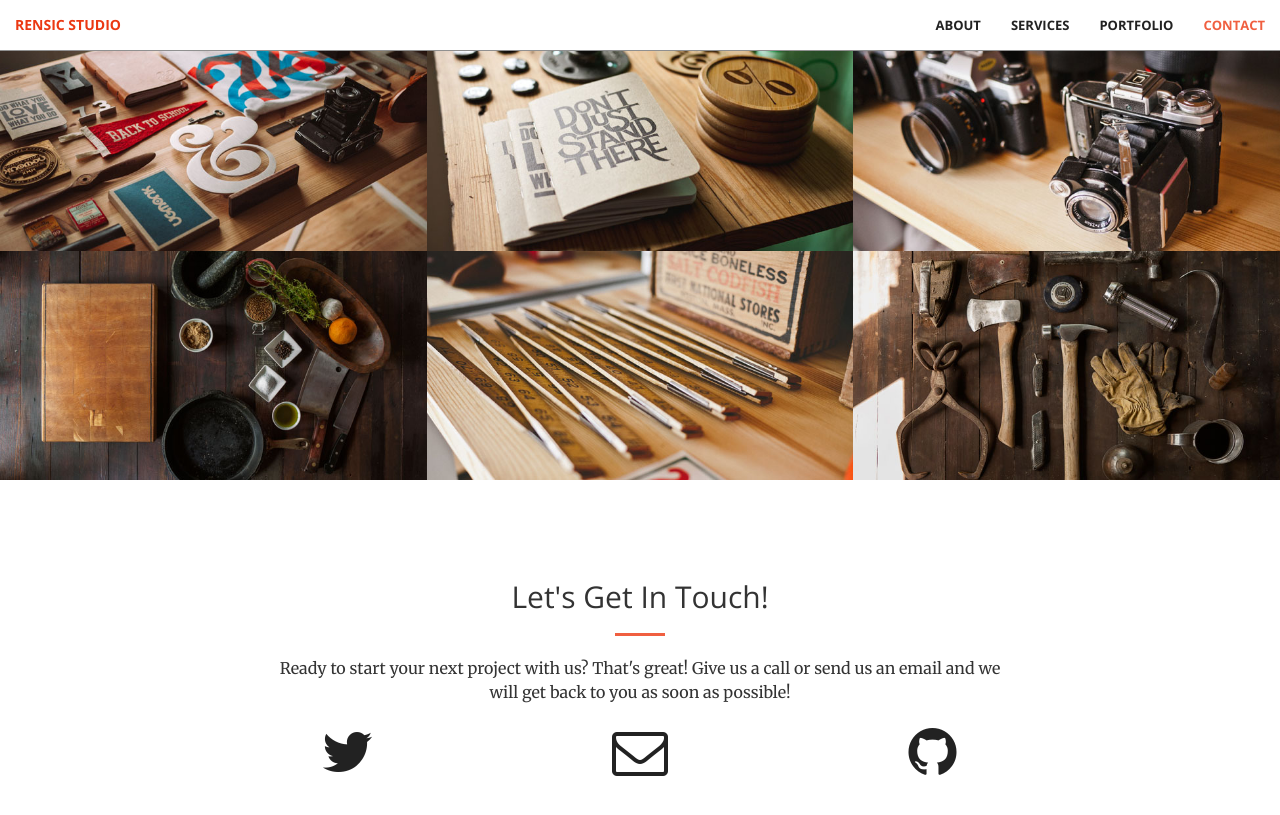
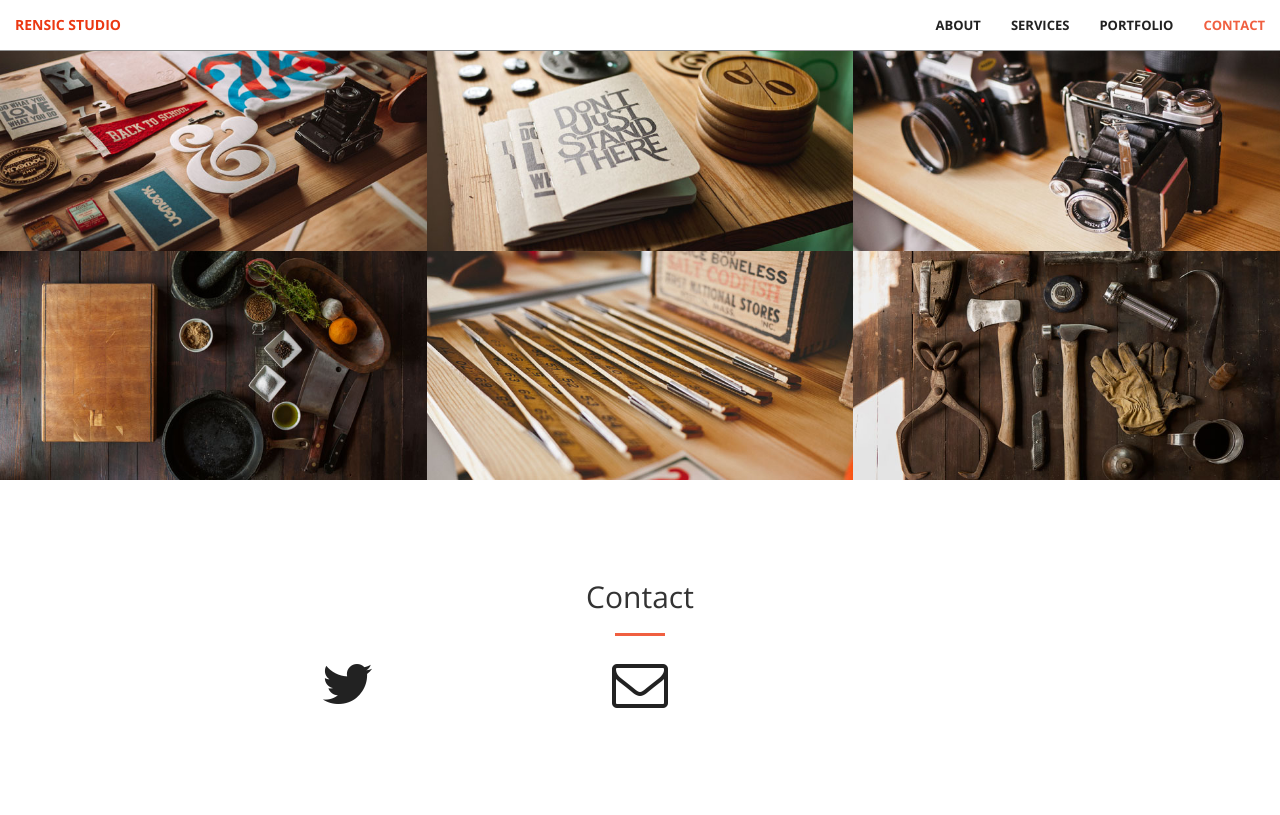
Before and after one commit to RenSicStudio/RenSicStudio.github.io, a Jekyll site: the page built from index.html, in a window 1280 px wide and 900 px high, scrolled down 2159 px. Shown: the top 815 px of the window. Built offline with Jekyll 4.4.1, drawn with Linux system fonts in a browser that asks for light colours.

Commit message:
Update contact.html

```diff
--- a/_includes/contact.html
+++ b/_includes/contact.html
@@ -2,25 +2,24 @@
     <div class="container">
         <div class="row">
             <div class="col-lg-8 col-lg-offset-2 text-center">
-                <h2 class="section-heading">Let's Get In Touch!</h2>
+                <h2 class="section-heading">Contact</h2>
                 <hr class="primary">
-                <p>Ready to start your next project with us? That's great! Give us a call or send us an email and we will get back to you as soon as possible!</p>
             </div>
         <div class="col-lg-2 col-lg-offset-2 text-center">
-            <a href="https://twitter.com/{{ site.twitter_username }}">
+            <a href="https://twitter.com/rensic_">
                 <i class="fa fa-twitter fa-3x wow bounceIn" data-wow-delay=".1s"></i>
                 <p>{{ site.twitter_username }}</p>
             </a>
         </div>
         <div class="col-lg-2 col-lg-offset-1 text-center">
-            <a href="mailto:{{ site.email }}">
+            <a href="mailto:rensic@naver.com">
             <i class="fa fa-envelope-o fa-3x wow bounceIn" data-wow-delay=".1s"></i>
                 <p>{{ site.email }}</p>
             </a>
         </div>
         <div class="col-lg-2 col-lg-offset-1 text-center">
-            <a href="https://github.com/{{ site.github_username }}">
-            <i class="fa fa-github fa-3x wow bounceIn" data-wow-delay=".1s"></i>
+            <a href="https://discord.gg/SSNrchMBXd">
+            <i class="fab fa-discord" data-wow-delay=".1s"></i>
                 <p>{{ site.github_username }}</p>
             </a>
         </div>
```
